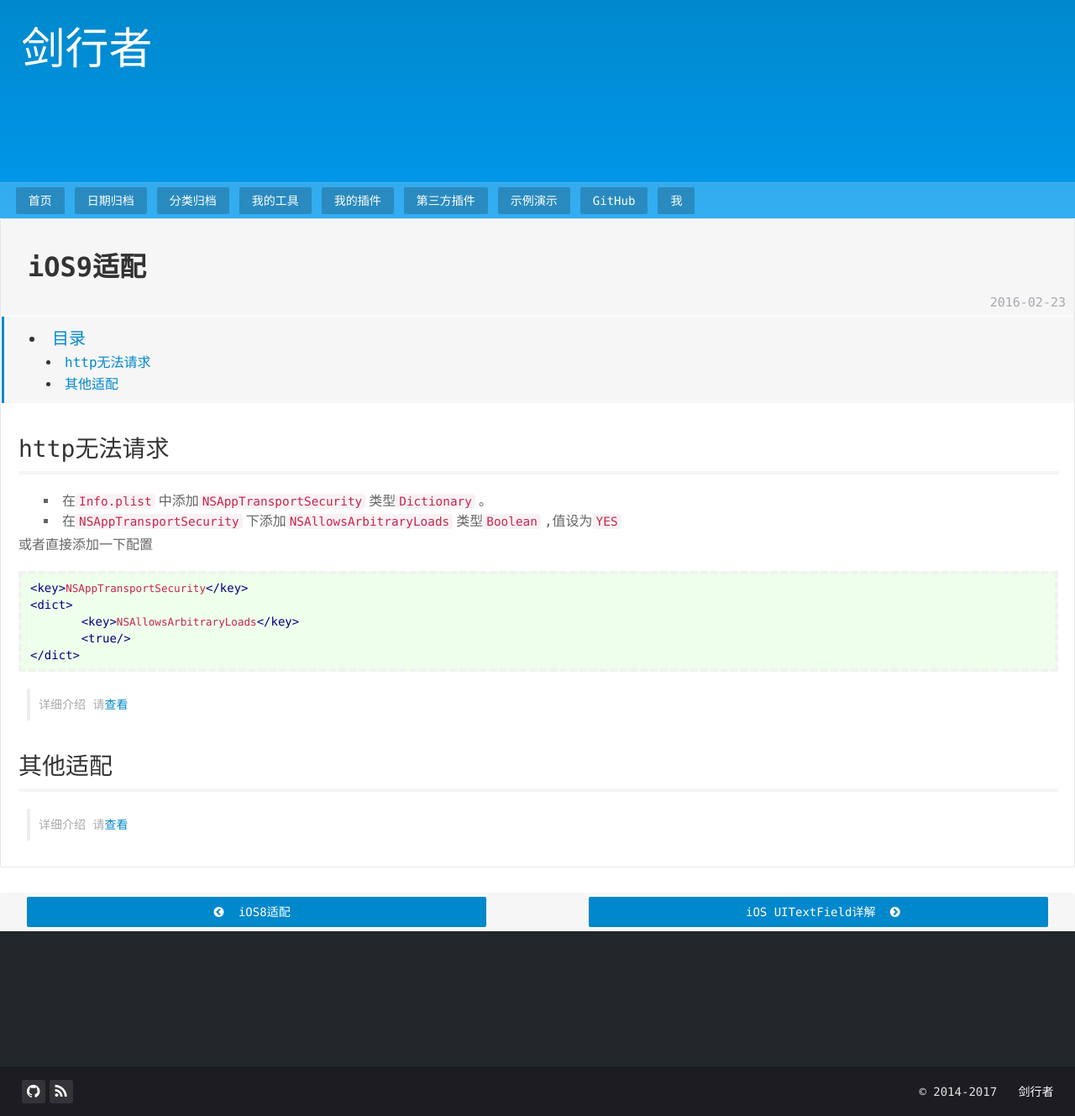
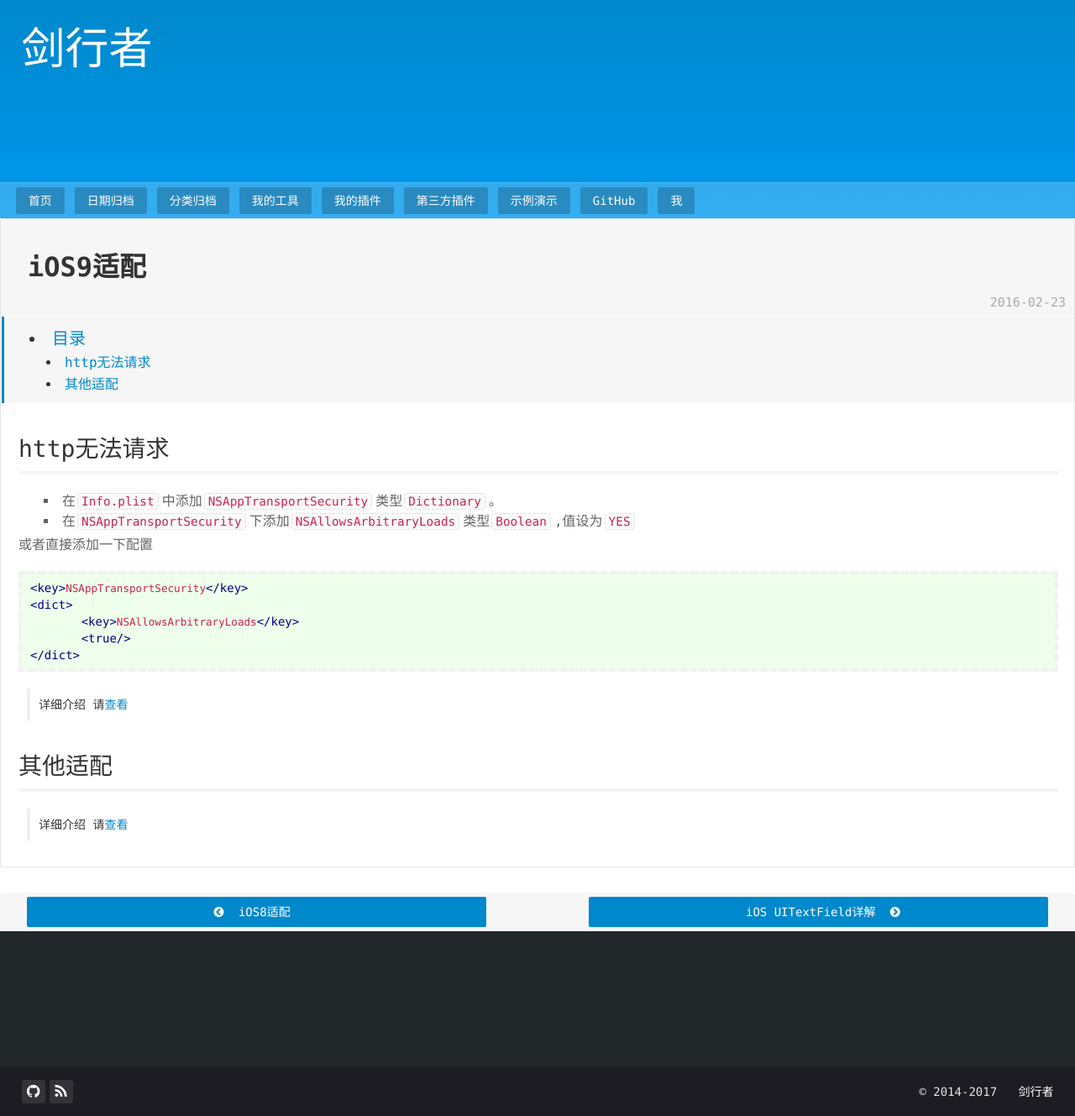
Before and after one commit to psvmc/myblog_jekyll, a Jekyll site: the page built from _posts/2016-02-23-ios-fix-ios9.md, in a window 1280 px wide. Shown: the whole page at 84% size. Built offline with Jekyll 4.4.1, drawn with Linux system fonts in a browser that asks for light colours; comment, search, counter and statistics services are not loaded.

Commit message:
样式更新

```diff
--- a/jekyll-themes/ztheme/css/style.css
+++ b/jekyll-themes/ztheme/css/style.css
@@ -771,6 +771,18 @@
     background-color: #f4f4f6;
 }
 
+code {
+    padding: 2px 4px;
+    font-size: 90%;
+    margin-left: 2px;
+    color: #15bb4c;
+    background-color: #fbfbfb;
+    border-radius: 4px;
+    border-width: 1px;
+    border-style: dashed;
+    border-color: #dcdcdc;
+}
+
 .main-article code {
     font-family: Monaco, Consolas, Helvetica, Open Sans, 'Microsoft YaHei', sans-serif;
     font-size: 90%;
@@ -827,7 +839,7 @@
 }
 
 .main-article blockquote p {
-    color: #aaaaaa;
+    color: #353535;
     font-size: 14px;
 }
 
```
